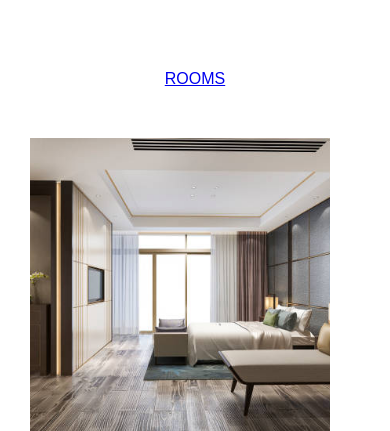
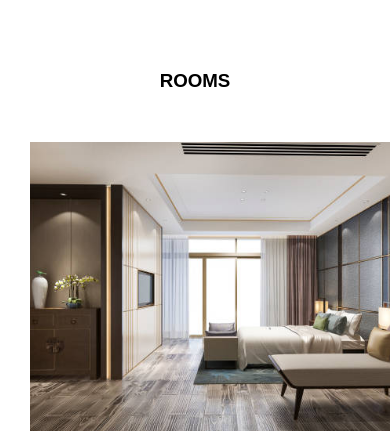
Before and after one commit to Delan-Jeda/HALATRIA-hotel-web, a plain HTML site: page index.html in a window 390 px wide. Shown: the part 910-1341 px from the top of the page. Drawn offline with Linux system fonts and the light colour scheme.

Commit message:
change the size of image

```diff
--- a/index.html
+++ b/index.html
@@ -56,7 +56,7 @@
 
 
     <div class="ROOMS">
-        <a href="#ROOMS">ROOMS</a>
+        <h3>ROOMS</h3>
     </div>
 
 
--- a/style.css
+++ b/style.css
@@ -315,4 +315,7 @@ html, body {
               .h3{
                 font-size: small;
               }
+              .image-container{
+                width: 400px;
+              }
             }
```
